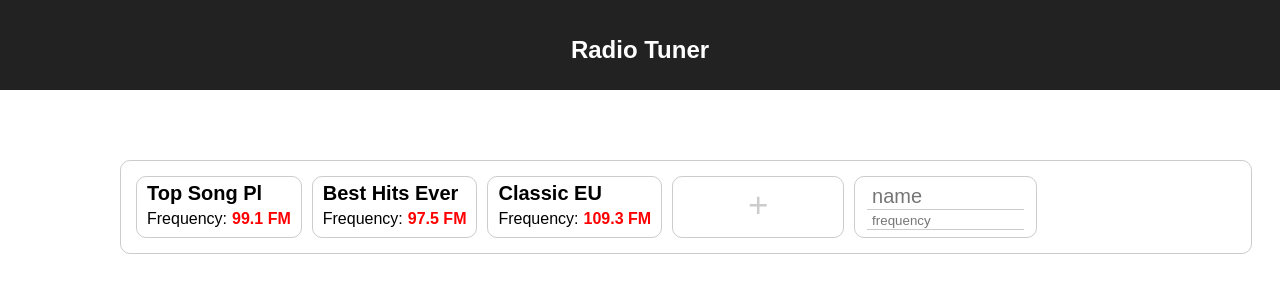
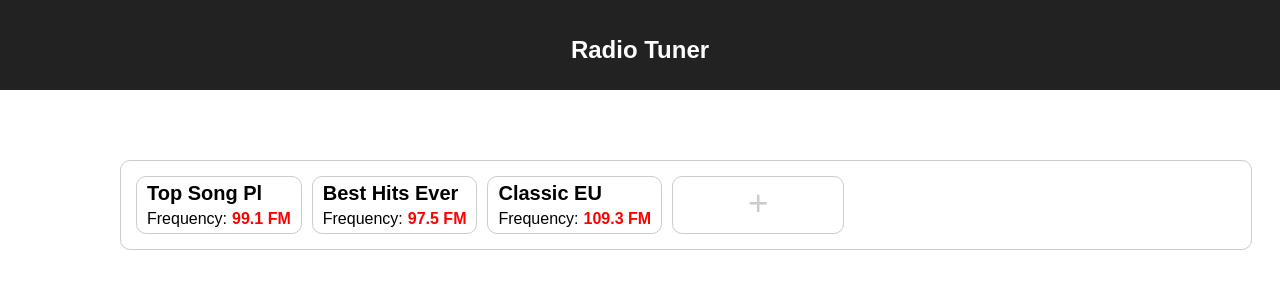
Before and after one commit to moniikag/radio-tuner2, a React (Create React App) app: page / in a window 1280 px wide. Shown: the top 300 px of the page. Built offline with nearby package versions, Linux system fonts and the light colour scheme.

Commit message:
Toggle button & form visibility

```diff
--- a/src/components/RadioStations/index.jsx
+++ b/src/components/RadioStations/index.jsx
@@ -7,12 +7,20 @@ class RadioStations extends Component {
   constructor(props) {
     super(props)
     this.state = {
+      addItemFormOpen: false,
       stations: [
         { name: 'Top Song Pl', frequency: '99.1' },
         { name: 'Best Hits Ever', frequency: '97.5' },
         { name: 'Classic EU', frequency: '109.3' },
       ],
     }
+    this.toggleForm = this.toggleForm.bind(this)
+  }
+
+  toggleForm() {
+    this.setState(
+      (prevState) => ({ addItemFormOpen: !prevState.addItemFormOpen })
+    )
   }
 
   renderRadioStations() {
@@ -26,15 +34,29 @@ class RadioStations extends Component {
     return (
       <ul className="radio-stations-list">
         {this.renderRadioStations()}
-        <li>
-          <button className="add"> + </button>
-        </li>
-        <li>
-          <form>
-            <input id="name" type="text" placeholder="name" />
-            <input type="text" placeholder="frequency" />
-          </form>
-        </li>
+        {this.state.addItemFormOpen ? (
+          <li id="form">
+            <button
+              id="close"
+              onClick={this.toggleForm}
+            >
+              x
+            </button>
+            <form>
+              <input id="name" type="text" placeholder="name" />
+              <input type="text" placeholder="frequency" />
+            </form>
+          </li>
+          ) : (
+          <li>
+            <button
+              id="add"
+              onClick={this.toggleForm}
+            >
+              +
+            </button>
+          </li>
+        )}
       </ul>
     )
   }
--- a/src/components/RadioStations/styles.css
+++ b/src/components/RadioStations/styles.css
@@ -25,11 +25,7 @@
   border-bottom: 1px solid #ccc;
 }
 
-.radio-stations-list li form input#name {
-  font-size: 20px;
-}
-
-button.add {
+button#add {
   height: 100%;
   width: 150px;
   padding: 0px 0 5px 0;
@@ -38,3 +34,26 @@ button.add {
   border: none;
   background: none;
 }
+
+.radio-stations-list li#form {
+  position: relative;
+}
+
+.radio-stations-list li#form button#close {
+  position: absolute;
+  right: 5px;
+  padding: 2px;
+}
+
+.radio-stations-list li#form input {
+  display: block;
+  margin: 2px;
+  width: 150px;
+  padding-left: 5px;
+  border: none;
+  border-bottom: 1px solid #ccc;
+}
+
+.radio-stations-list li#form input#name {
+  font-size: 20px;
+}
```
